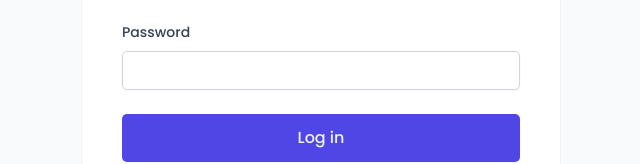
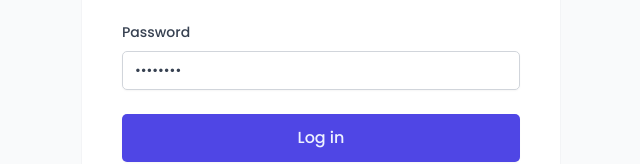
Before and after one commit to darkradiation/Wild-Oasis-Hotel, a React (Vite) app: page /login in a window 1280 px wide. Shown: the part 453-617 px from the top of the page, without its empty margins (319-959 px from the left). Built offline with nearby package versions, Linux system fonts and the light colour scheme; a web font is replaced by a local one.

Commit message:
default login data

```diff
--- a/src/features/authentication/LoginForm.jsx
+++ b/src/features/authentication/LoginForm.jsx
@@ -8,7 +8,7 @@ import SpinnerMini from "../../ui/SpinnerMini";
 
 function LoginForm() {
   const [email, setEmail] = useState("test@test.com");
-  const [password, setPassword] = useState("");
+  const [password, setPassword] = useState("12345678");
 
   const { login, isLoading } = useLogin();
 
--- a/src/ui/Sidebar.jsx
+++ b/src/ui/Sidebar.jsx
@@ -2,7 +2,7 @@ import styled from "styled-components";
 
 import Logo from "./Logo";
 import MainNav from "./MainNav";
-// import Uploader from "../data/Uploader";
+import Uploader from "../data/Uploader";
 
 const StyledSidebar = styled.aside`
   background-color: var(--color-grey-0);
@@ -19,7 +19,7 @@ function Sidebar() {
       <Logo />
       <MainNav />
 
-      {/* <Uploader /> */}
+      <Uploader />
     </StyledSidebar>
   );
 }
```
